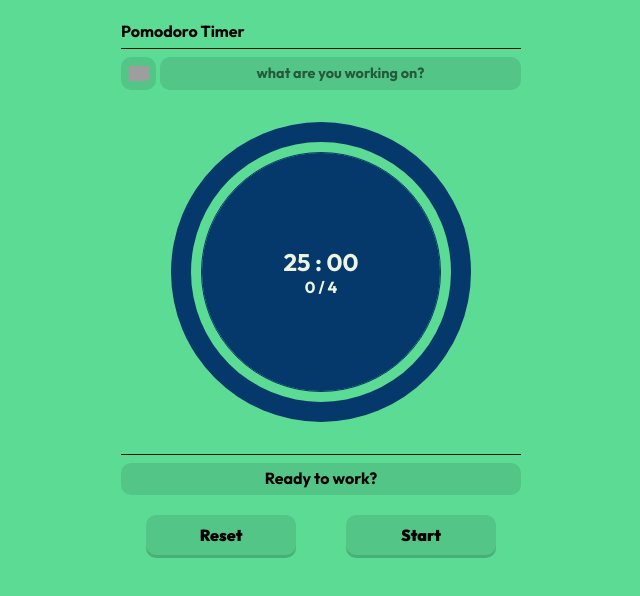
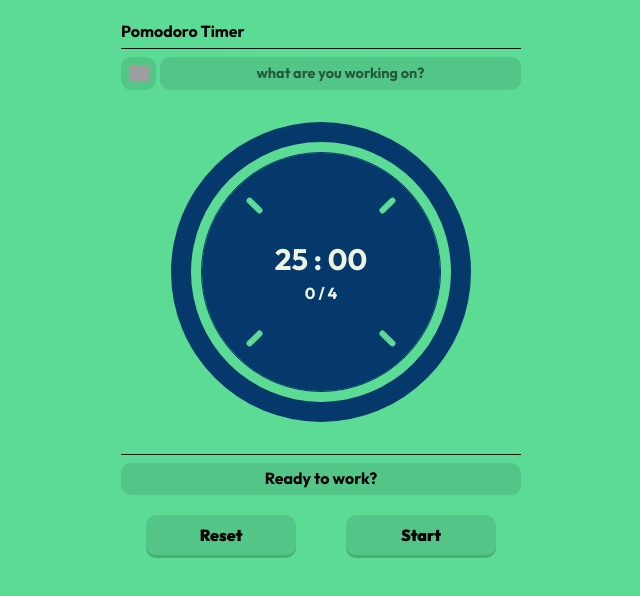
Before and after one commit to aabrahamx/pomodoro, a Vue app: page / in a window 1280 px wide. Shown: the top 596 px of the page, without its empty margins (319-959 px from the left). Built offline with nearby package versions, Linux system fonts and the light colour scheme; grey boxes are pictures that could not be loaded.

Commit message:
pointer animation style add

```diff
--- a/src/components/TimeDisplay/TimeDisplay.vue
+++ b/src/components/TimeDisplay/TimeDisplay.vue
@@ -11,11 +11,27 @@ const props = defineProps({
 <template>
     <div class="wrapper-timer">
         <div class="container-timer">
-            <div class="timer">
-                <span>{{ props.timer }}</span>
+            <div>
+                <span class="time-holder">{{ props.timer }}</span>
             </div>
             <div>
-                <span>{{ props.currentSession }} / {{ props.numberOfSessions }}</span>
+                <span class="session-holder">{{ props.currentSession }} / {{ props.numberOfSessions }}</span>
+            </div>
+        </div>
+        <div class="container-animation">
+            <div class="top">
+                <div class="pointer"></div>
+            </div>
+            <div class="center">
+                <div class="left">
+                    <div class="pointer"></div>
+                </div>
+                <div class="right">
+                    <div class="pointer"></div>
+                </div>
+            </div>
+            <div class="bottom">
+                <div class="pointer"></div>
             </div>
         </div>
     </div>
@@ -39,7 +55,61 @@ const props = defineProps({
     border-radius: 50%;
 }
 
-.timer {
-    font-size: 1.5rem;
+.container-timer>div {
+    margin: .15rem auto;
 }
+
+.time-holder {
+    font-size: 1.85rem;
+    font-weight: bold;
+}
+
+
+.container-animation {
+    width: 240px;
+    height: 240px;
+    position: fixed;
+    z-index: 10;
+    border-radius: 50%;
+    transform: rotate(45deg);
+    overflow: hidden;
+    padding: 1rem;
+}
+.container-animation > div {
+    height: 33.33%;
+}
+.center {
+    display: flex;
+}
+.center > div {
+    width: 50%;
+    height: 100%;
+}
+
+.pointer {
+    background: #5cdb95;
+    border-radius: 10px;
+}
+.top > .pointer,
+.bottom > .pointer {
+    height: 20px;
+    width: 6px;
+}
+.left > .pointer,
+.right > .pointer {
+    width: 20px;
+    height: 6px;
+}
+
+.top, .left, .right, .bottom {
+    display: flex;
+}
+.left, .right {align-items: center;}
+.top, .bottom {justify-content: center;}
+.left {justify-content: flex-start;}
+.right {justify-content: flex-end;}
+.top {align-items: flex-start;}
+.bottom {align-items: flex-end;}
+
+
 </style>
```
